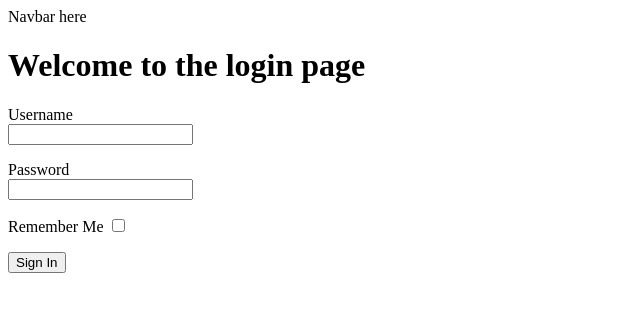
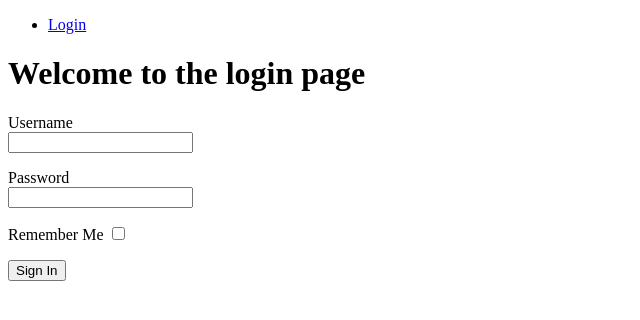
Before and after one commit to Struanjh/booking-app, a Flask app: page /login in a window 1280 px wide. Shown: the top 320 px of the page, without its empty margins (0-640 px from the left). Run offline with Flask 3, Linux system fonts and the light colour scheme.

Commit message:
Modified forms to accept and display post req data

```diff
--- a/app/routes.py
+++ b/app/routes.py
@@ -1,4 +1,4 @@
-from flask import render_template
+from flask import render_template, flash, redirect
 from app import app
 from app.forms import LoginForm
 
@@ -6,7 +6,14 @@ from app.forms import LoginForm
 def home_route():
     return render_template('index.html', title='Home')
 
-@app.route('/login')
+@app.route('/login', methods=['GET', 'POST'])
 def login_view():
     form = LoginForm()
+    if form.validate_on_submit():
+        flash('This app received your username: {} and password {}'
+        .format(
+            form.username.data,
+            form.password.data
+        ))
+        return redirect('/login')
     return render_template('login_register.html', title='Login', form=form)
--- a/app/templates/base.html
+++ b/app/templates/base.html
@@ -11,7 +11,20 @@
     {% endif %}
 </head>
 <body>
-    <header>Navbar here</header>
+    <header>
+        <ul>
+            <li><a href="/login">Login</a></li>
+        </ul>
+    </header>
+    {% with messages = get_flashed_messages() %}
+    {% if messages %}
+    <div class="messages">
+        {% for message in messages %}
+        <li>{{ message }}</li>
+        {% endfor %}
+    </div>
+    {% endif %}
+    {% endwith %}
     {% block content %}
     {% endblock %}
     <footer></footer>
--- a/app/templates/login_register.html
+++ b/app/templates/login_register.html
@@ -19,6 +19,5 @@
     <p>
         {{ form.submit() }}
     </p>
-
 </form>
 {% endblock %}
```
